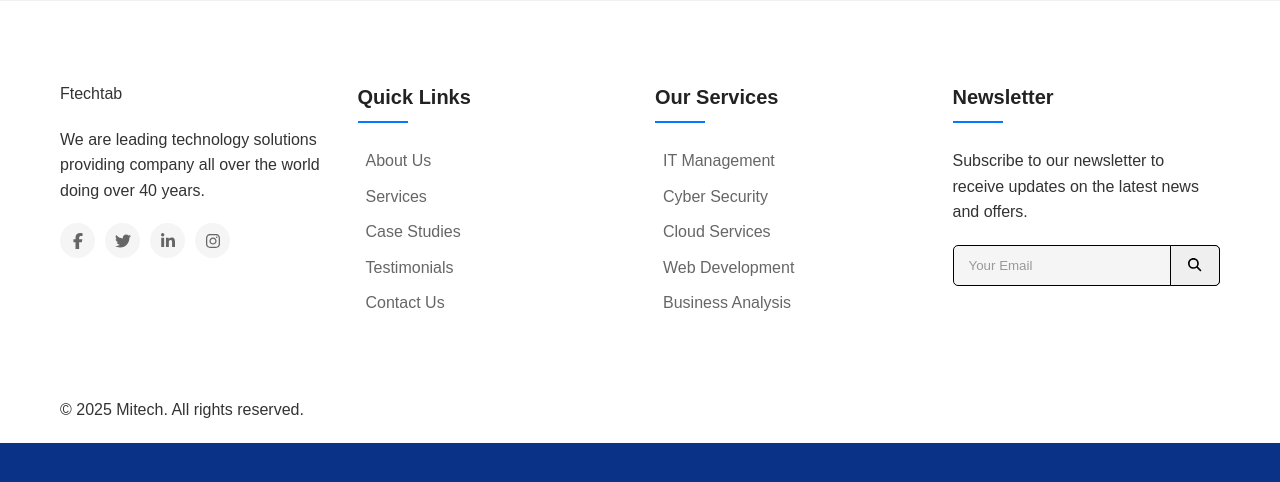
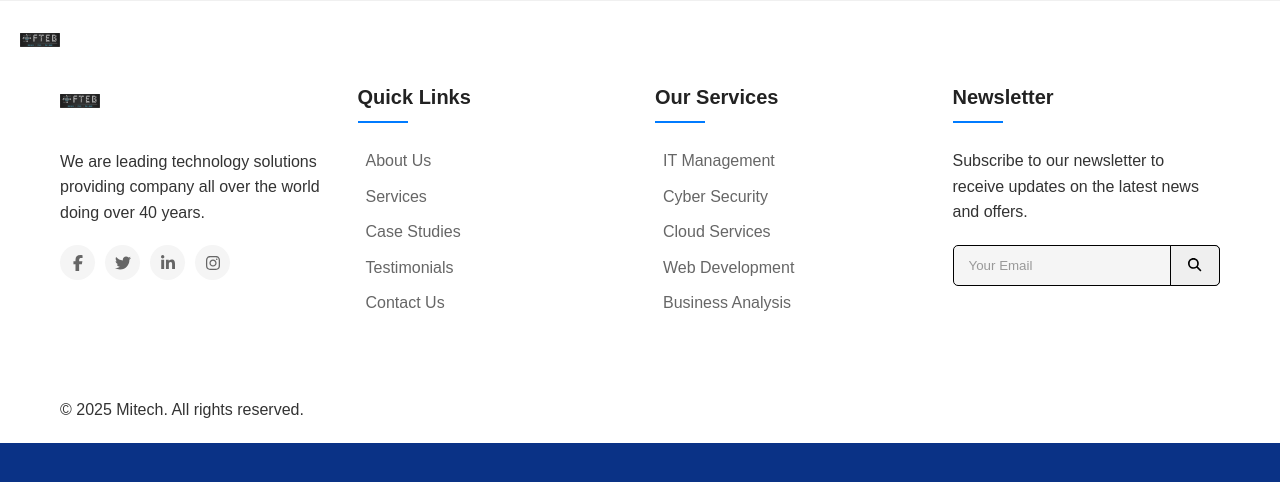
Before and after one commit to bilaluddin2k/fteb-temp-site, a React (Create React App) app: page /it-services in a window 1280 px wide. Shown: the top 482 px of the page. Built offline with nearby package versions, Linux system fonts and the light colour scheme.

Commit message:
logo and images added

```diff
--- a/src/components/Footer/Footer.js
+++ b/src/components/Footer/Footer.js
@@ -7,6 +7,7 @@ import {
   faInstagram
 } from '@fortawesome/free-brands-svg-icons'
 import { faMagnifyingGlass } from '@fortawesome/free-solid-svg-icons'
+import logo from "../../assets/images/image.jpeg"
 
 const Footer = () => {
   return (
@@ -16,8 +17,7 @@ const Footer = () => {
           <div className="footer-widgets">
             <div className="footer-widget about-widget">
               <div className="footer-logo">
-                {/* <img src={logo || "/placeholder.svg"} alt="Mitech" /> */}
-                Ftechtab
+                     <img src={logo} alt="Mitech Logo" className="logo-icon" />
               </div>
               <p>We are leading technology solutions providing company all over the world doing over 40 years.</p>
               <div className="social-links">
--- a/src/components/Header/Header.js
+++ b/src/components/Header/Header.js
@@ -6,6 +6,7 @@ import { routes } from '../../routes.js'
 import "./Header.css"
 import { FontAwesomeIcon } from '@fortawesome/react-fontawesome'
 import { faSearch } from '@fortawesome/free-solid-svg-icons'
+import logo from "../../assets/images/image.jpeg"
 
 const Header = ({ scrolled }) => {
   const [mobileMenuOpen, setMobileMenuOpen] = useState(false)
@@ -28,8 +29,7 @@ const Header = ({ scrolled }) => {
           <div className="main-header-inner">
             <div className="logo">
               <Link to={routes.home.path}>
-                {/* <img src="" alt="Mitech Logo" className="logo-icon" /> */}
-                <h1>Ftechteb</h1>
+                <img src={logo} alt="Mitech Logo" className="logo-icon" />
               </Link>
             </div>
 
--- a/src/components/Hero/HeroSection.js
+++ b/src/components/Hero/HeroSection.js
@@ -3,7 +3,7 @@
 import { useEffect, useState } from "react"
 import "./../../components/Hero/HeroSection.css"
 import headphone from "../../assets/images/headphone.png"
-import laptop from "../../assets/134036.jpg"
+import laptop from "../../assets/images/WhatsAppImage.jpg"
 import mouse from "../../assets/images/mouse.png"
 import watch from "../../assets/images/watch.png"
 import keyboard from "../../assets/images/keyboard.png"
```
Also changed, not shown: src/components/Hero/index.css (deleted, +0 -11 lines), src/components/Hero/index.js (deleted, +0 -11 lines), src/assets/images/WhatsAppImage.jpg (added), src/assets/images/image.jpeg (added).
